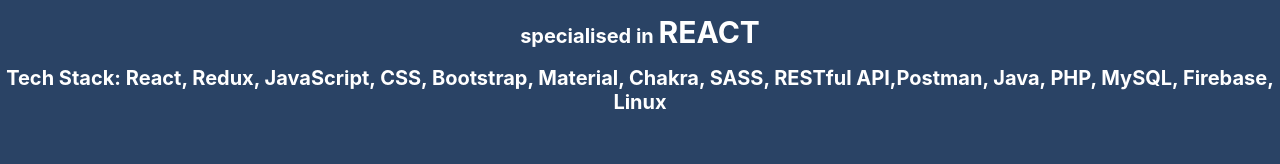
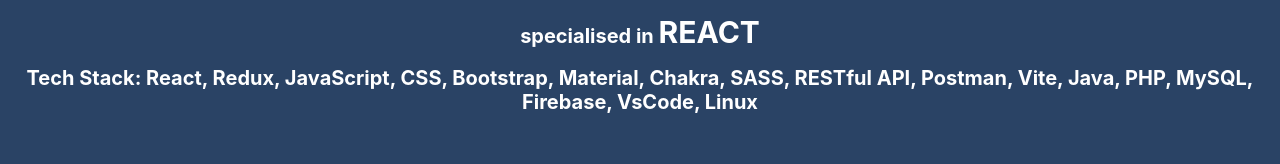
Before and after one commit to onurtufekci34/portfolioReact, a React (Create React App) app: page / in a window 1280 px wide. Shown: the part 519-683 px from the top of the page. Built offline with nearby package versions, Linux system fonts and the light colour scheme; a web font is replaced by a local one.

Commit message:
some updates

```diff
--- a/src/components/LandingSection.js
+++ b/src/components/LandingSection.js
@@ -1,8 +1,8 @@
 import React from "react";
-import { Heading, VStack,Image } from "@chakra-ui/react";
+import { Heading, VStack, Image } from "@chakra-ui/react";
 import FullScreenSection from "./FullScreenSection";
-import { LazyLoadImage } from 'react-lazy-load-image-component'; // Import LazyLoadImage
-import 'react-lazy-load-image-component/src/effects/blur.css'; // Optional CSS for image transition
+import { LazyLoadImage } from "react-lazy-load-image-component"; // Import LazyLoadImage
+import "react-lazy-load-image-component/src/effects/blur.css"; // Optional CSS for image transition
 
 import avatarImage from "../images/1.png";
 
@@ -10,7 +10,8 @@
 const bio1 = "A Self-Taught Frontend Developer";
 const bio2 = "specialised in";
 const bio3 = "REACT";
-const bio4 = "Tech Stack: React, Redux, JavaScript, CSS, Bootstrap, Material, Chakra, SASS, RESTful API,Postman, Java, PHP, MySQL, Firebase, Linux"
+const bio4 =
+  "Tech Stack: React, Redux, JavaScript, CSS, Bootstrap, Material, Chakra, SASS, RESTful API, Postman, Vite, Java, PHP, MySQL, Firebase, VsCode, Linux";
 
 const LandingSection = () => (
   <FullScreenSection
@@ -20,7 +21,7 @@
     backgroundColor="#2A4365"
   >
     <VStack spacing={4}>
-    <LazyLoadImage
+      <LazyLoadImage
         effect="blur" // Optional - adds a blur effect while loading
         src={avatarImage}
         alt="Onur"
@@ -35,8 +36,11 @@
       <Heading as="h2" color="white" textAlign="center" fontSize="xl">
         {bio1}
       </Heading>
-      <Heading  as="h2" color="white" textAlign="center" fontSize="xl">
-        {bio2} <span className="font-effect-fire" style={{fontSize:"30px"}}>{bio3}</span>
+      <Heading as="h2" color="white" textAlign="center" fontSize="xl">
+        {bio2}{" "}
+        <span className="font-effect-fire" style={{ fontSize: "30px" }}>
+          {bio3}
+        </span>
       </Heading>
       <Heading as="h2" color="white" textAlign="center" fontSize="xl">
         {bio4}
```
